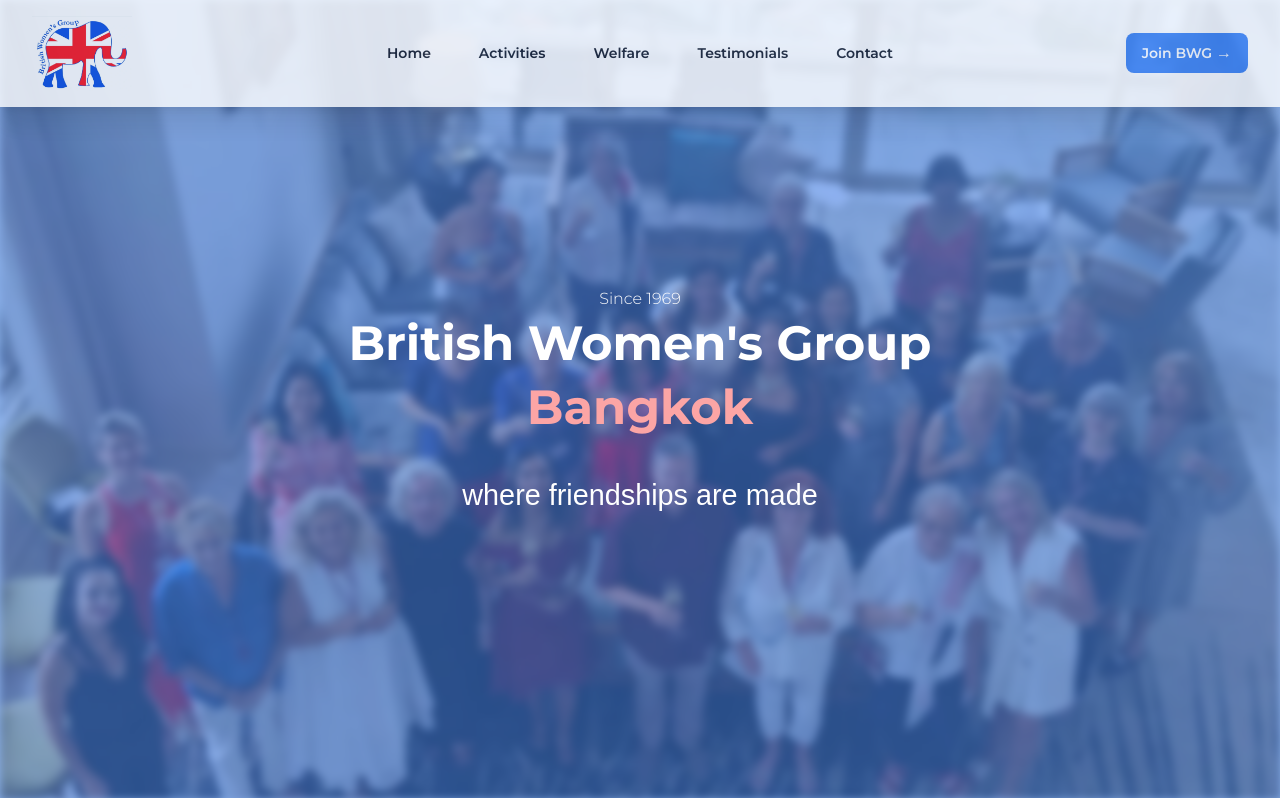
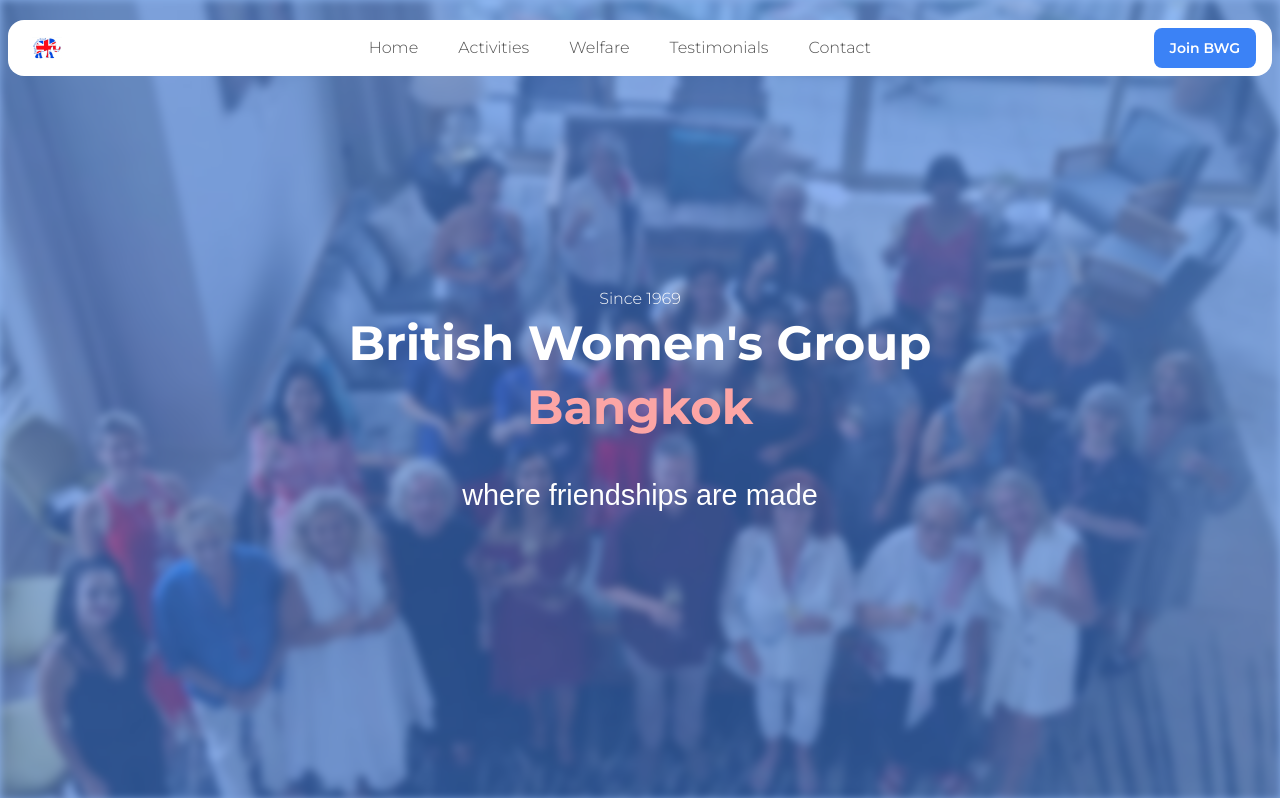
Before and after one commit to elcarp/bwgbangkok, a Next.js app: page / in a window 1280 px wide. Shown: the top 798 px of the page. Built offline with nearby package versions, Linux system fonts and the light colour scheme; a web font is replaced by a local one.

Commit message:
replace header component

```diff
--- a/components/header.tsx
+++ b/components/header.tsx
@@ -1,110 +1,265 @@
 'use client'
-
-import { useState } from 'react'
-import { Dialog, DialogPanel } from '@headlessui/react'
-import { Bars3Icon, XMarkIcon } from '@heroicons/react/24/outline'
+import { cn } from '~lib/utils'
+import { IconMenu2, IconX } from '@tabler/icons-react'
+import { motion, AnimatePresence } from 'framer-motion'
 import Image from 'next/image'
-import Logo from '~public/images/bwgb-logo.webp'
-
-const navigation = [
-  { name: 'Home', href: '/' },
-  { name: 'Activities', href: '/calendar' },
-  { name: 'Welfare', href: '/welfare' },
-  { name: 'Testimonials', href: '/testimonials' },
-  { name: 'Contact', href: '/contact' },
-]
+import Link from 'next/link'
+import React, { useState } from 'react'
+import BwgLogo from '~public/images/bwgb-logo.webp'
 
 export default function Header() {
-  const [mobileMenuOpen, setMobileMenuOpen] = useState(false)
+  return (
+    <div className='w-full py-5 px-2'>
+      <Navbar />
+    </div>
+  )
+}
+
+const Navbar = () => {
+  // const navItems = [
+  //   {
+  //     name: 'Work',
+  //     link: '#',
+  //   },
+  //   {
+  //     name: 'Services',
+  //     link: '#',
+  //   },
+  //   {
+  //     name: 'Pricing',
+  //     link: '#',
+  //   },
+  //   {
+  //     name: 'Contact',
+  //     link: '#',
+  //   },
+  // ]
+
+  const navItems = [
+    { name: 'Home', link: '/' },
+    { name: 'Activities', link: '/calendar' },
+    { name: 'Welfare', link: '/welfare' },
+    { name: 'Testimonials', link: '/testimonials' },
+    { name: 'Contact', link: '/contact' },
+  ]
 
   return (
-    <header className='bg-white opacity-80 shadow-xl'>
-      <nav
-        aria-label='Global'
-        className='mx-auto flex max-w-7xl items-center justify-between p-4 lg:px-8'>
-        <div className='flex lg:flex-1'>
-          <a href='/' className='-m-1.5 p-1.5'>
-            <span className='sr-only'>Your Company</span>
-            <Image
-              src={Logo}
-              width={100}
-              height={73.91}
-              alt='British Womens Club Bangkok logo'
-            />
-          </a>
-        </div>
-        <div className='flex lg:hidden'>
-          <button
-            type='button'
-            onClick={() => setMobileMenuOpen(true)}
-            className='-m-2.5 inline-flex items-center justify-center rounded-md p-2.5 text-gray-700'>
-            <span className='sr-only'>Open main menu</span>
-            <Bars3Icon aria-hidden='true' className='h-6 w-6' />
-          </button>
-        </div>
-        <div className='hidden lg:flex lg:gap-x-12'>
-          {navigation.map((item) => (
-            <a
-              key={item.name}
-              href={item.href}
-              className='text-sm font-semibold leading-6 text-gray-900'>
-              {item.name}
-            </a>
-          ))}
-        </div>
-        <div className='hidden lg:flex lg:flex-1 lg:justify-end bg-blue-'>
-          <a href='/application-form' className='text-sm font-semibold leading-6 text-white bg-blue-500 px-4 py-2 rounded-lg hover:animate-bounce'>
-            Join BWG <span aria-hidden='true'>&rarr;</span>
-          </a>
-        </div>
-      </nav>
-      <Dialog
-        open={mobileMenuOpen}
-        onClose={setMobileMenuOpen}
-        className='lg:hidden'>
-        <div className='fixed inset-0 z-10' />
-        <DialogPanel className='fixed inset-y-0 right-0 z-50 w-full overflow-y-auto bg-white px-6 py-6 sm:max-w-sm sm:ring-1 sm:ring-gray-900/10'>
-          <div className='flex items-center justify-between'>
-            <a href='/' className='-m-1.5 p-1.5'>
-              <span className='sr-only'>Your Company</span>
-              <Image
-                src={Logo}
-                width={100}
-                height={73.91}
-                alt='British Womens Club Bangkok logo'
-              />
-            </a>
-            <button
-              type='button'
-              onClick={() => setMobileMenuOpen(false)}
-              className='-m-2.5 rounded-md p-2.5 text-gray-700'>
-              <span className='sr-only'>Close menu</span>
-              <XMarkIcon aria-hidden='true' className='h-6 w-6' />
-            </button>
-          </div>
-          <div className='mt-6 flow-root'>
-            <div className='-my-6 divide-y divide-gray-500/10'>
-              <div className='space-y-2 py-6'>
-                {navigation.map((item) => (
-                  <a
-                    key={item.name}
-                    href={item.href}
-                    className='-mx-3 block rounded-lg px-3 py-2 text-base font-semibold leading-7 text-gray-900 hover:bg-gray-50'>
-                    {item.name}
-                  </a>
-                ))}
-              </div>
-              <div className='py-6'>
-                <a
-                  href='/application-form'
-                  className='-mx-3 block rounded-lg px-3 py-2.5 text-base font-semibold leading-7 text-gray-900 hover:bg-gray-50'>
-                  Join BWG
-                </a>
-              </div>
-            </div>
-          </div>
-        </DialogPanel>
-      </Dialog>
-    </header>
+    <div className='w-full'>
+      <DesktopNav navItems={navItems} />
+      <MobileNav navItems={navItems} />
+    </div>
   )
 }
+
+const DesktopNav = ({ navItems }: any) => {
+  const [hovered, setHovered] = useState<number | null>(null)
+  return (
+    <motion.div
+      onMouseLeave={() => {
+        setHovered(null)
+      }}
+      className={cn(
+        'hidden lg:flex flex-row self-start bg-white dark:bg-neutral-950 items-center justify-between py-2 max-w-7xl mx-auto px-4 rounded-2xl relative z-[60] w-full',
+        'sticky top-40 inset-x-0'
+      )}>
+      <Logo />
+      <div className='lg:flex flex-row flex-1 hidden items-center justify-center space-x-2 lg:space-x-2 text-sm text-zinc-600 font-medium hover:text-zinc-800 transition duration-200'>
+        {navItems.map((navItem: any, idx: number) => (
+          <Link
+            onMouseEnter={() => setHovered(idx)}
+            className='text-neutral-600 dark:text-neutral-300 relative px-4 py-2'
+            key={`link=${idx}`}
+            href={navItem.link}>
+            {hovered === idx && (
+              <motion.div
+                layoutId='hovered'
+                className='w-full h-full absolute inset-0 bg-gray-100 dark:bg-neutral-800 rounded-2xl'
+              />
+            )}
+            <span className='relative z-20'>{navItem.name}</span>
+          </Link>
+        ))}
+      </div>
+      <Link
+        href='/application-form'
+        className='hidden md:block text-sm font-semibold leading-6 text-white bg-blue-500 px-4 py-2 rounded-lg hover:animate-pulse transition-all ease-in-out'>
+        Join BWG
+      </Link>
+    </motion.div>
+  )
+}
+
+const MobileNav = ({ navItems }: any) => {
+  const [open, setOpen] = useState(false)
+
+  return (
+    <>
+      <motion.div
+        animate={{
+          borderRadius: open ? '4px' : '2rem',
+        }}
+        key={String(open)}
+        className='flex relative flex-col lg:hidden w-full justify-between items-center bg-white dark:bg-neutral-950  max-w-[calc(100vw-2rem)] mx-auto px-4 py-2'>
+        <div className='flex flex-row justify-between items-center w-full'>
+          <Logo />
+          {open ? (
+            <IconX
+              className='text-black dark:text-white'
+              onClick={() => setOpen(!open)}
+            />
+          ) : (
+            <IconMenu2
+              className='text-black dark:text-white'
+              onClick={() => setOpen(!open)}
+            />
+          )}
+        </div>
+
+        <AnimatePresence>
+          {open && (
+            <motion.div
+              initial={{
+                opacity: 0,
+              }}
+              animate={{ opacity: 1 }}
+              exit={{ opacity: 0 }}
+              className='flex rounded-lg absolute top-16 bg-white dark:bg-neutral-950 inset-x-0 z-20 flex-col items-start justify-start gap-4 w-full px-4 py-8'>
+              {navItems.map((navItem: any, idx: number) => (
+                <Link
+                  key={`link=${idx}`}
+                  href={navItem.link}
+                  className='relative text-neutral-600 dark:text-neutral-300'>
+                  <motion.span className='block'>{navItem.name} </motion.span>
+                </Link>
+              ))}
+              <button className='px-8 py-2 w-full rounded-lg bg-black dark:bg-white dark:text-black font-medium text-white shadow-[0px_-2px_0px_0px_rgba(255,255,255,0.4)_inset]'>
+                Book a call
+              </button>
+            </motion.div>
+          )}
+        </AnimatePresence>
+      </motion.div>
+    </>
+  )
+}
+
+const Logo = () => {
+  return (
+    <Link
+      href='/'
+      className='font-normal flex space-x-2 items-center text-sm mr-4  text-black px-2 py-1  relative z-20'>
+      <Image src={BwgLogo} alt='logo' width={30} height={30} />
+    </Link>
+  )
+}
+
+// 'use client'
+
+// import { useState } from 'react'
+// import { Dialog, DialogPanel } from '@headlessui/react'
+// import { Bars3Icon, XMarkIcon } from '@heroicons/react/24/outline'
+// import Image from 'next/image'
+// import Logo from '~public/images/bwgb-logo.webp'
+
+// const navigation = [
+//   { name: 'Home', href: '/' },
+//   { name: 'Activities', href: '/calendar' },
+//   { name: 'Welfare', href: '/welfare' },
+//   { name: 'Testimonials', href: '/testimonials' },
+//   { name: 'Contact', href: '/contact' },
+// ]
+
+// export default function Header() {
+//   const [mobileMenuOpen, setMobileMenuOpen] = useState(false)
+
+//   return (
+//     <header className='bg-white opacity-80 shadow-xl'>
+//       <nav
+//         aria-label='Global'
+//         className='mx-auto flex max-w-7xl items-center justify-between p-4 lg:px-8'>
+//         <div className='flex lg:flex-1'>
+//           <a href='/' className='-m-1.5 p-1.5'>
+//             <span className='sr-only'>Your Company</span>
+//             <Image
+//               src={Logo}
+//               width={100}
+//               height={73.91}
+//               alt='British Womens Club Bangkok logo'
+//             />
+//           </a>
+//         </div>
+//         <div className='flex lg:hidden'>
+//           <button
+//             type='button'
+//             onClick={() => setMobileMenuOpen(true)}
+//             className='-m-2.5 inline-flex items-center justify-center rounded-md p-2.5 text-gray-700'>
+//             <span className='sr-only'>Open main menu</span>
+//             <Bars3Icon aria-hidden='true' className='h-6 w-6' />
+//           </button>
+//         </div>
+//         <div className='hidden lg:flex lg:gap-x-12'>
+//           {navigation.map((item) => (
+//             <a
+//               key={item.name}
+//               href={item.href}
+//               className='text-sm font-semibold leading-6 text-gray-900'>
+//               {item.name}
+//             </a>
+//           ))}
+//         </div>
+//         <div className='hidden lg:flex lg:flex-1 lg:justify-end bg-blue-'>
+//           <a href='/application-form' className='text-sm font-semibold leading-6 text-white bg-blue-500 px-4 py-2 rounded-lg hover:animate-bounce'>
+//             Join BWG <span aria-hidden='true'>&rarr;</span>
+//           </a>
+//         </div>
+//       </nav>
+//       <Dialog
+//         open={mobileMenuOpen}
+//         onClose={setMobileMenuOpen}
+//         className='lg:hidden'>
+//         <div className='fixed inset-0 z-10' />
+//         <DialogPanel className='fixed inset-y-0 right-0 z-50 w-full overflow-y-auto bg-white px-6 py-6 sm:max-w-sm sm:ring-1 sm:ring-gray-900/10'>
+//           <div className='flex items-center justify-between'>
+//             <a href='/' className='-m-1.5 p-1.5'>
+//               <span className='sr-only'>Your Company</span>
+//               <Image
+//                 src={Logo}
+//                 width={100}
+//                 height={73.91}
+//                 alt='British Womens Club Bangkok logo'
+//               />
+//             </a>
+//             <button
+//               type='button'
+//               onClick={() => setMobileMenuOpen(false)}
+//               className='-m-2.5 rounded-md p-2.5 text-gray-700'>
+//               <span className='sr-only'>Close menu</span>
+//               <XMarkIcon aria-hidden='true' className='h-6 w-6' />
+//             </button>
+//           </div>
+//           <div className='mt-6 flow-root'>
+//             <div className='-my-6 divide-y divide-gray-500/10'>
+//               <div className='space-y-2 py-6'>
+//                 {navigation.map((item) => (
+//                   <a
+//                     key={item.name}
+//                     href={item.href}
+//                     className='-mx-3 block rounded-lg px-3 py-2 text-base font-semibold leading-7 text-gray-900 hover:bg-gray-50'>
+//                     {item.name}
+//                   </a>
+//                 ))}
+//               </div>
+//               <div className='py-6'>
+//                 <a
+//                   href='/application-form'
+//                   className='-mx-3 block rounded-lg px-3 py-2.5 text-base font-semibold leading-7 text-gray-900 hover:bg-gray-50'>
+//                   Join BWG
+//                 </a>
+//               </div>
+//             </div>
+//           </div>
+//         </DialogPanel>
+//       </Dialog>
+//     </header>
+//   )
+// }
--- a/package.json
+++ b/package.json
@@ -14,6 +14,7 @@
     "@heroicons/react": "^2.1.5",
     "@react-pdf-viewer/core": "3.12.0",
     "@react-pdf-viewer/default-layout": "^3.12.0",
+    "@tabler/icons-react": "^3.28.1",
     "@tailwindcss/aspect-ratio": "^0.4.2",
     "@vercel/blob": "^0.23.4",
     "clsx": "^2.1.1",
```
Also changed, not shown: 1 other file (tests, documents, lock files or other folders).
